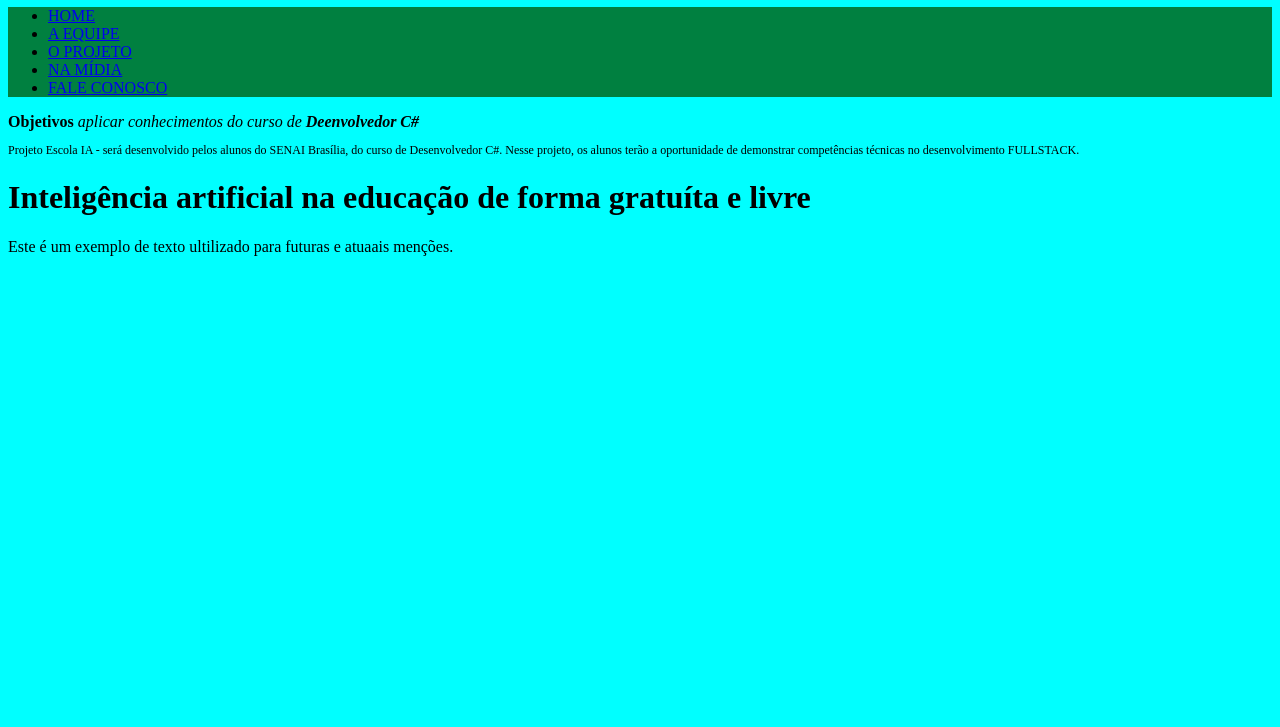
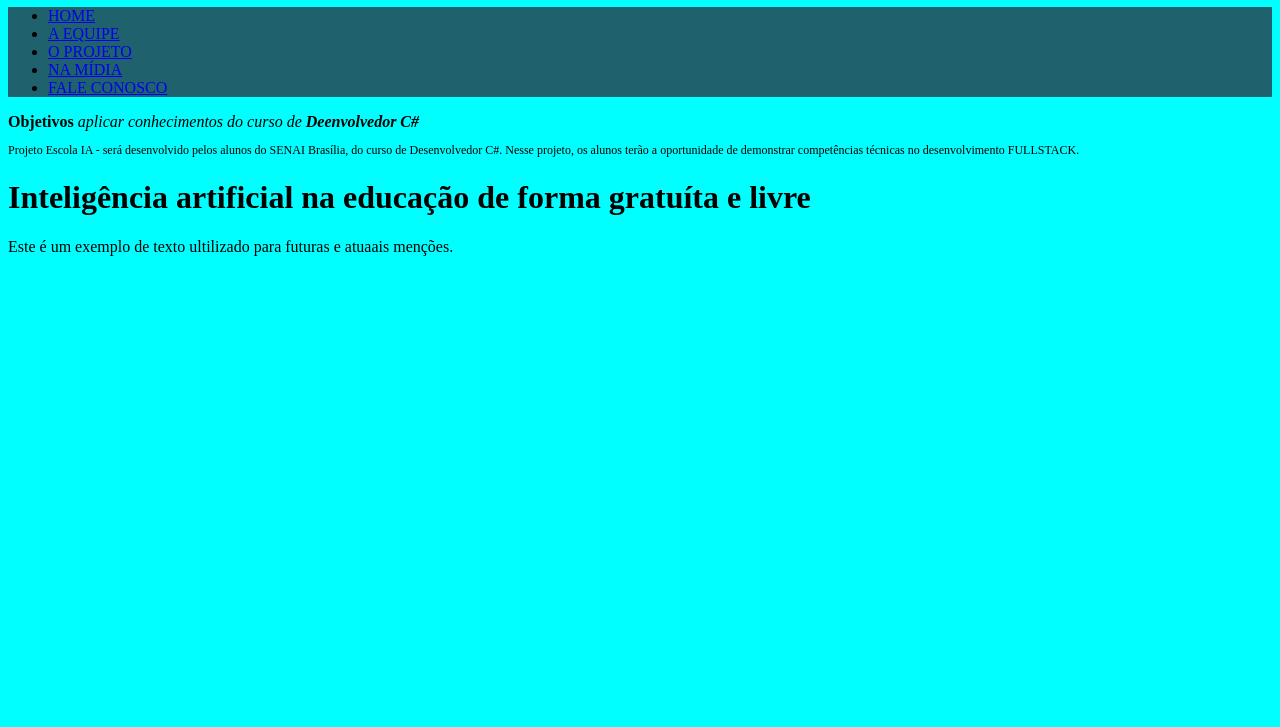
Before and after one commit to RamonV790/projetofinal, a plain HTML site: page index.html in a window 1280 px wide. Shown: the part 73-800 px from the top of the page. Drawn offline with Linux system fonts and the light colour scheme.

Commit message:
Usando commit

```diff
--- a/geral.css
+++ b/geral.css
@@ -1,4 +1,4 @@
-/*Primeiro*/
+/*Exemplo de CSS Externo*/
 
 body{
         background-color: aqua;
--- a/index.html
+++ b/index.html
@@ -9,7 +9,7 @@
     <!--Exemplo de CSS Interno-->
 <style>
     ul{
-        background-color: rgb(0, 128, 64);
+        background-color: rgb(31, 98, 110);
     }
 </style>
 
```
